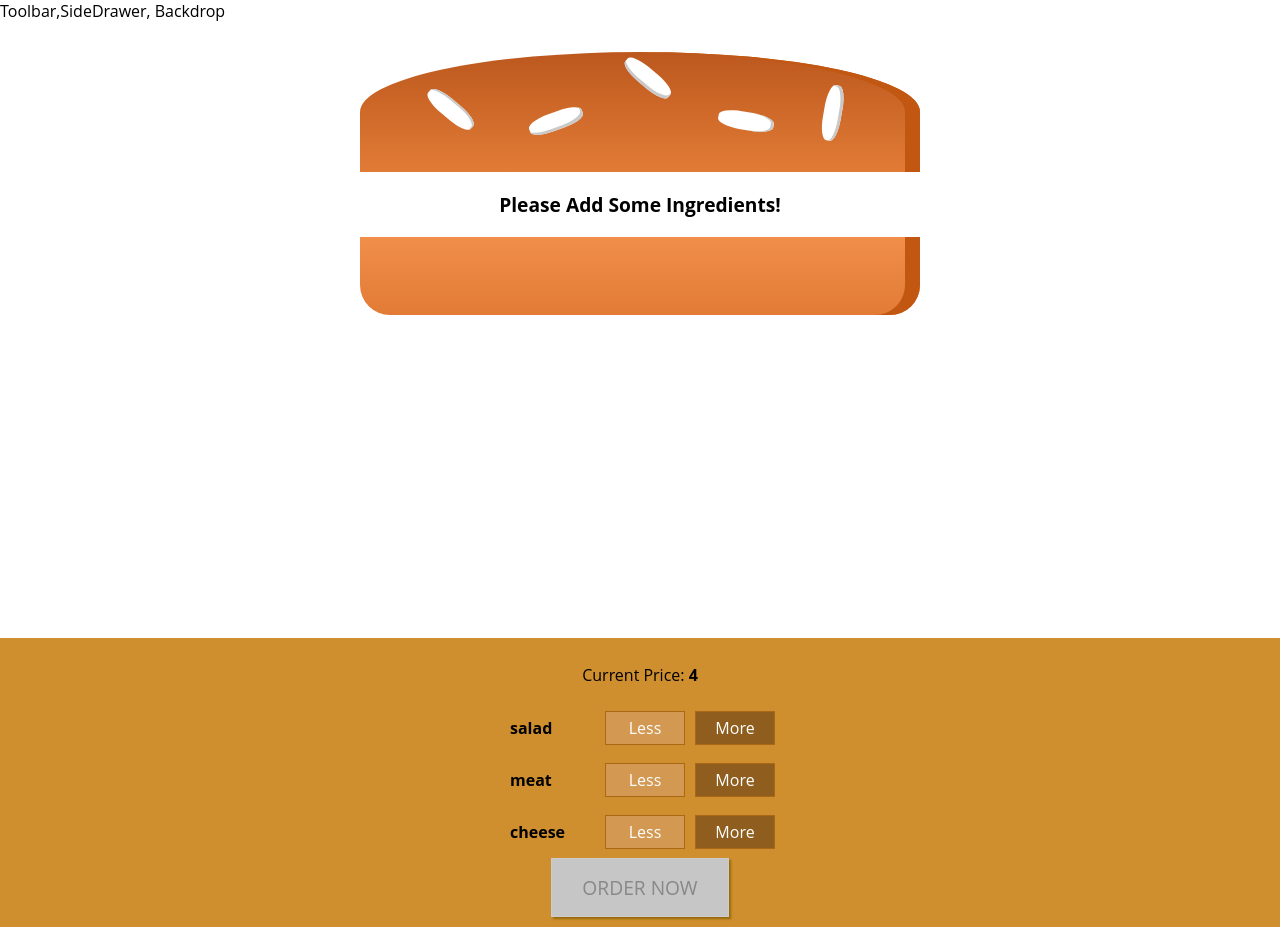
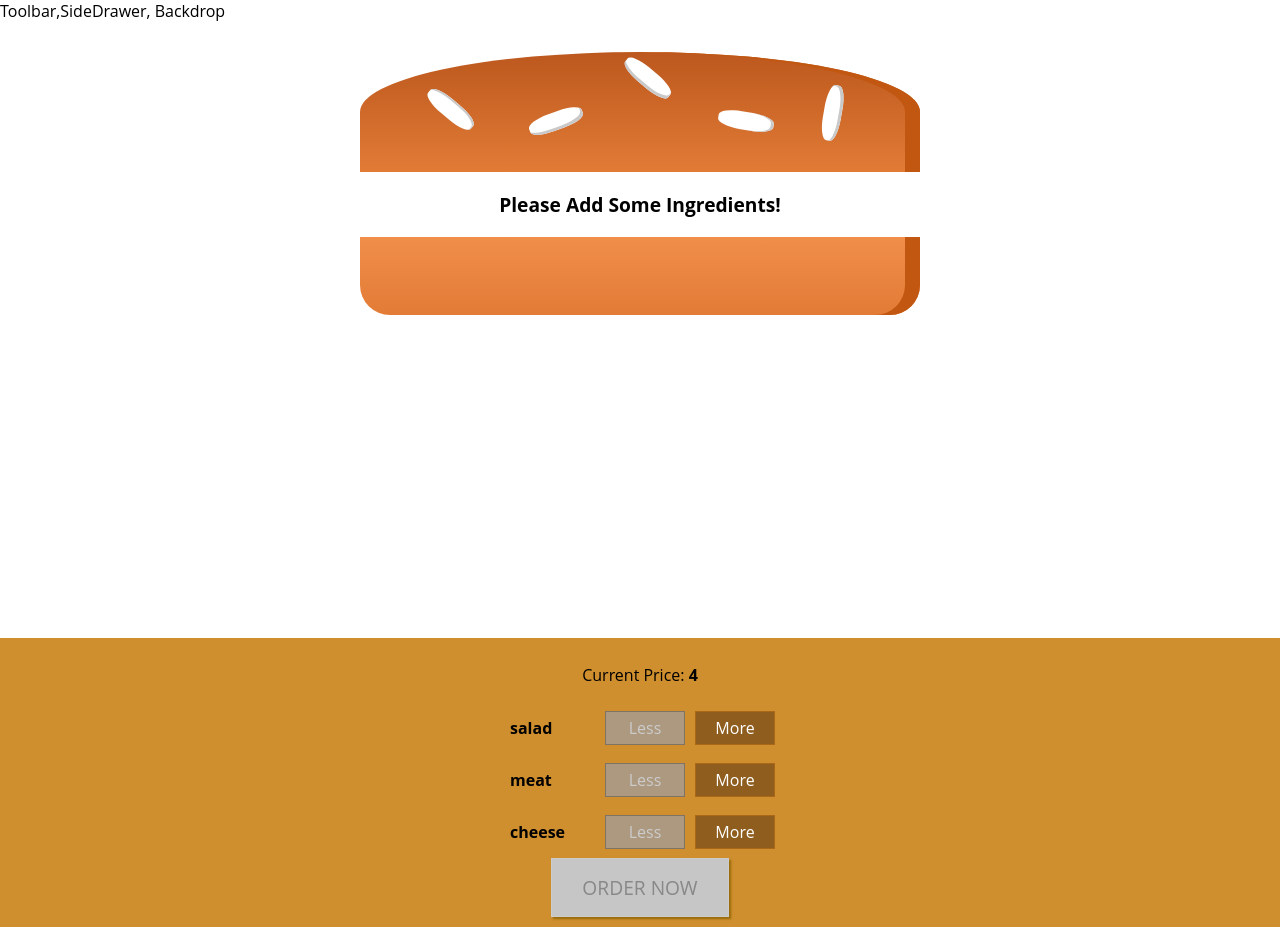
Before and after one commit to sharifahblessing/burger-project, a React (Create React App) app: page / in a window 1280 px wide. Built offline with nearby package versions, Linux system fonts and the light colour scheme.

Commit message:
Added a disabled button css feature when type is less than zero

```diff
--- a/src/components/Burger/BuildControls/BuildControls.js
+++ b/src/components/Burger/BuildControls/BuildControls.js
@@ -16,13 +16,15 @@
             {controls.map(ctrl => (<BuildControl
                 key={ctrl.label}
                 label={ctrl.label}
-                added={()=>props.ingredientAdded(ctrl.type)}
-                removed={()=>props.ingredientRemoved(ctrl.type)}
-                // disabled={props.disabled[ctrl.type]}
+                added={() => props.ingredientAdded(ctrl.type)}
+                removed={() => props.ingredientRemoved(ctrl.type)}
+                disabled={props.disabled[ctrl.type]}
             />
             ))}
 
-<button disabled={!props.purchasable} className={classes.OrderButton}>ORDER NOW</button>
+            <button
+                disabled={!props.purchasable}
+                className={classes.OrderButton}>ORDER NOW</button>
 
         </div>);
 }
--- a/src/containers/BurgerBuilder/BurgerBuilder.js
+++ b/src/containers/BurgerBuilder/BurgerBuilder.js
@@ -44,12 +44,6 @@
         if(oldCount <=0 ){
             return ;
         }
-        // const disabledInfo = {
-        //     ...this.state.ingredients
-        // };
-        // for(let key in disabledInfo) {
-        //     disabledInfo[key] = disabledInfo[key] <= 0;
-        // }
 
         const updateCount = oldCount - 1;
         const updatedIngredients ={
@@ -84,13 +78,20 @@
     }
 
     render() {
+        const disabledInfo = {
+            ...this.state.ingredients
+        };
+
+        for(let key in disabledInfo) {
+            disabledInfo[key] = disabledInfo[key] <= 0;
+        }
         return (
             <Wrap>
                 <Burger ingredients={this.state.ingredients} />
                 <BuildControls
                     ingredientAdded={this.addIngredientHandler}
                     ingredientRemoved={this.removeIngredientHandler}
-                    // disabled={disabledInfo}
+                    disabled={disabledInfo}
                     price={this.state.totalPrice}
                     purchasable={this.state.purchasable} />
             </Wrap>
```
Also changed, not shown: src/components/Burger/BuildControls/BuildControl/BuildControl.js (+11 -6 lines).
